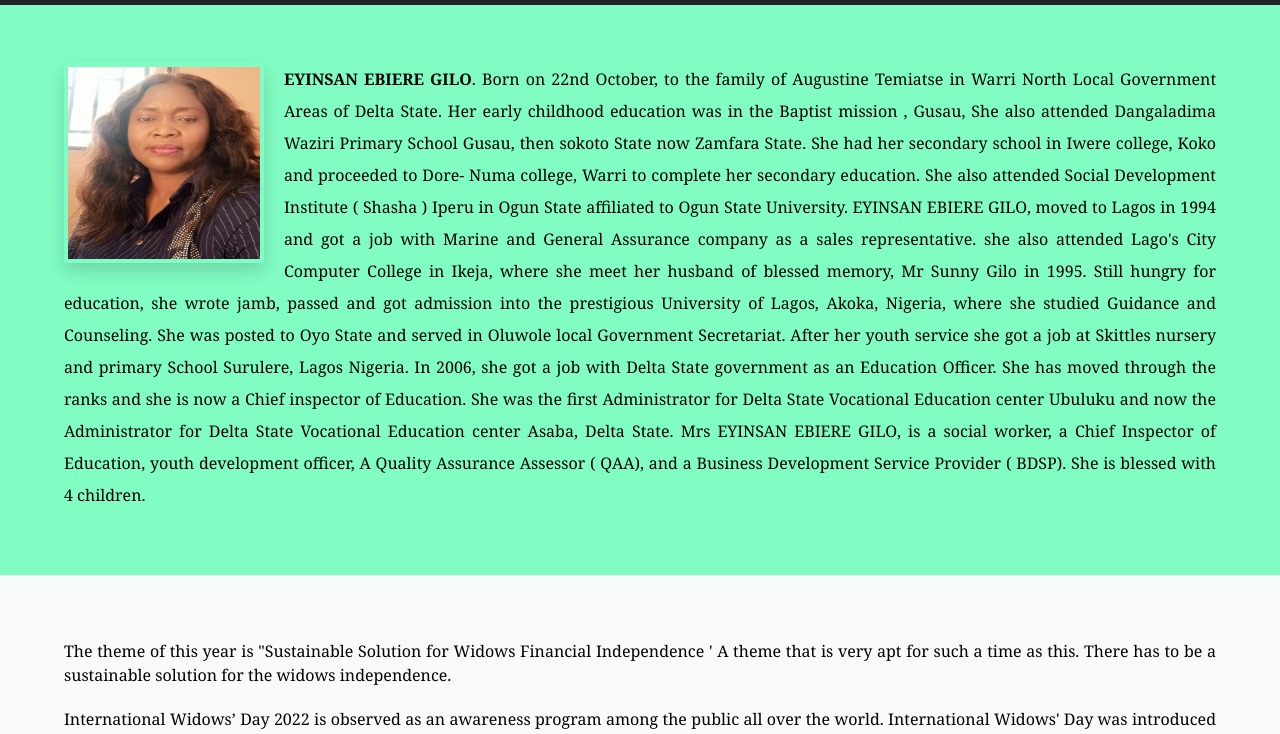
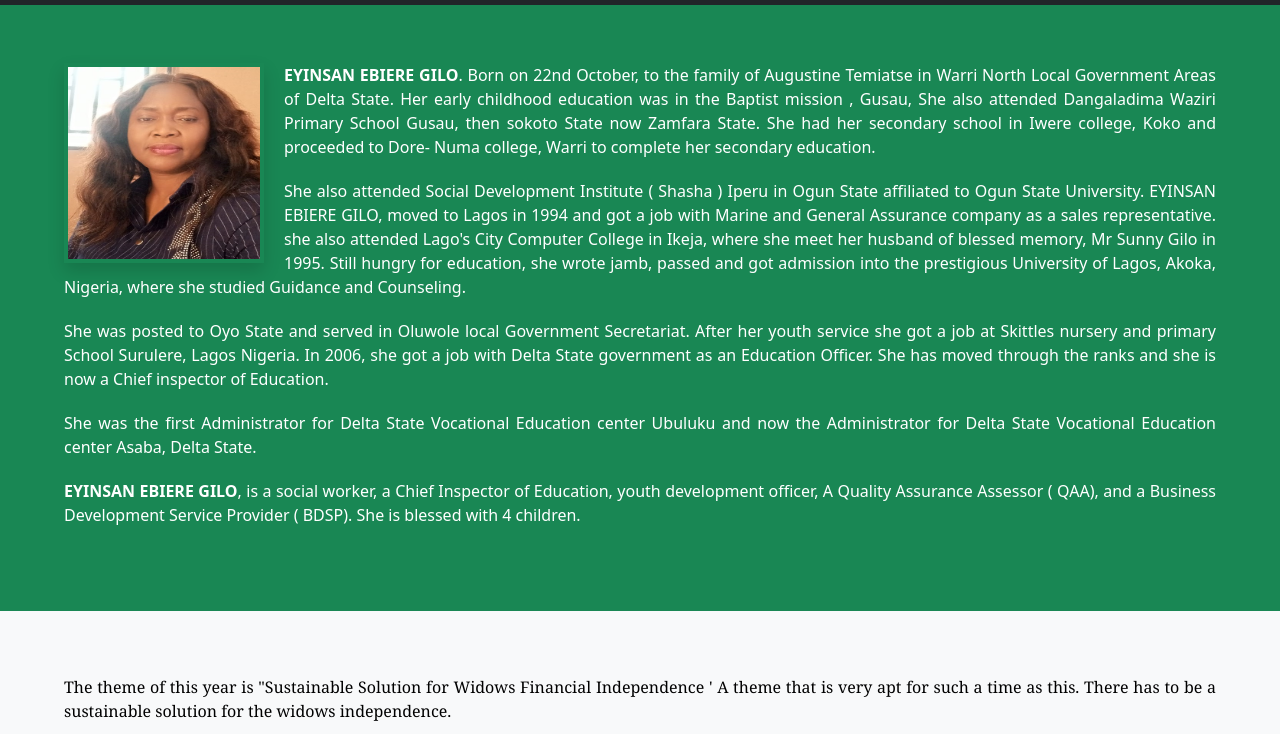
Before and after one commit to Dev-wonderful/gdsfoundation, a website: page about.html in a window 1280 px wide. Shown: the part 51-785 px from the top of the page. Drawn offline with Linux system fonts and the light colour scheme.

Commit message:
update to the volunteers

```diff
--- a/about.html
+++ b/about.html
@@ -28,8 +28,9 @@
         margin-right: 20px;
       }
       #founder-section p{
-        margin-bottom: 0px;
+        margin-bottom: 20px;
         text-align: justify;
+
       }
       @media (max-width: 500px){
         #founder-section p{
@@ -107,16 +108,16 @@
     </header>
 
     <main>
-        <section id="founder-section" class=" green">
+        <section id="founder-section" class="text-bg-success">
             <img src="./images/founder.jpg" alt="founder" class="founder-img shadow p-1">
-            <p id="founder-p" class="lh-lg"><strong>EYINSAN EBIERE GILO</strong>.
+            <p id="founder-p" class=""><strong>EYINSAN EBIERE GILO</strong>.
               Born on 22nd October, to the family of Augustine Temiatse in Warri North Local Government Areas of Delta State. Her early childhood education was in the Baptist mission , Gusau,
               She also attended Dangaladima Waziri Primary School Gusau, then sokoto State now Zamfara State.
-              She had her  secondary school in Iwere college, Koko and proceeded to Dore- Numa college, Warri to complete her secondary education. She also attended Social Development Institute ( Shasha ) Iperu in Ogun State affiliated to Ogun State University. EYINSAN EBIERE GILO, moved to Lagos in 1994  and got a job with Marine and General Assurance company as a sales representative. she  also attended Lago's City Computer College in Ikeja, where she meet her husband of blessed memory, Mr Sunny Gilo in 1995. Still hungry for education, she wrote jamb, passed and got admission into the prestigious  University of Lagos, Akoka, Nigeria, where she studied Guidance and Counseling. She was posted to Oyo State and served in Oluwole local Government Secretariat. After her youth service she got a job at Skittles nursery and primary School Surulere, Lagos Nigeria.
-              In 2006, she got a job with Delta State government as an Education Officer. She has moved through the ranks and she is now a Chief inspector of Education.
-              She was the first Administrator for Delta State Vocational Education center Ubuluku and now the Administrator for Delta State Vocational Education center Asaba, Delta State.
-               Mrs EYINSAN EBIERE GILO, is a social worker, a Chief Inspector of Education, youth development officer, A Quality Assurance Assessor ( QAA), and a Business Development Service Provider ( BDSP).
-              She is blessed with 4 children.
+              She had her  secondary school in Iwere college, Koko and proceeded to Dore- Numa college, Warri to complete her secondary education. <p>She also attended Social Development Institute ( Shasha ) Iperu in Ogun State affiliated to Ogun State University. EYINSAN EBIERE GILO, moved to Lagos in 1994  and got a job with Marine and General Assurance company as a sales representative. she  also attended Lago's City Computer College in Ikeja, where she meet her husband of blessed memory, Mr Sunny Gilo in 1995. Still hungry for education, she wrote jamb, passed and got admission into the prestigious University of Lagos, Akoka, Nigeria, where she studied Guidance and Counseling.</p> <p>She was posted to Oyo State and served in Oluwole local Government Secretariat. After her youth service she got a job at Skittles nursery and primary School Surulere, Lagos Nigeria.
+              In 2006, she got a job with Delta State government as an Education Officer. She has moved through the ranks and she is now a Chief inspector of Education. </p>
+              <p>She was the first Administrator for Delta State Vocational Education center Ubuluku and now the Administrator for Delta State Vocational Education center Asaba, Delta State.</p>
+               <p><strong>EYINSAN EBIERE GILO</strong>, is a social worker, a Chief Inspector of Education, youth development officer, A Quality Assurance Assessor ( QAA), and a Business Development Service Provider ( BDSP).
+              She is blessed with 4 children.</p>
               </p>
         </section>
         <!-- <section>
```
Also changed, not shown: index.html (+11 -4 lines), dist/index.html (added), images/IMG-20210403-WA0023.jpg (added), images/IMG-20210403-WA0024.jpg (added), images/girlchild.jpg (added), images/volunteer.jpg (added).
